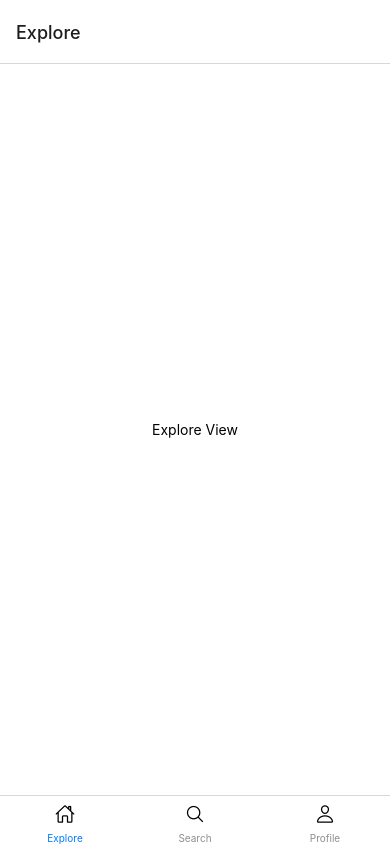
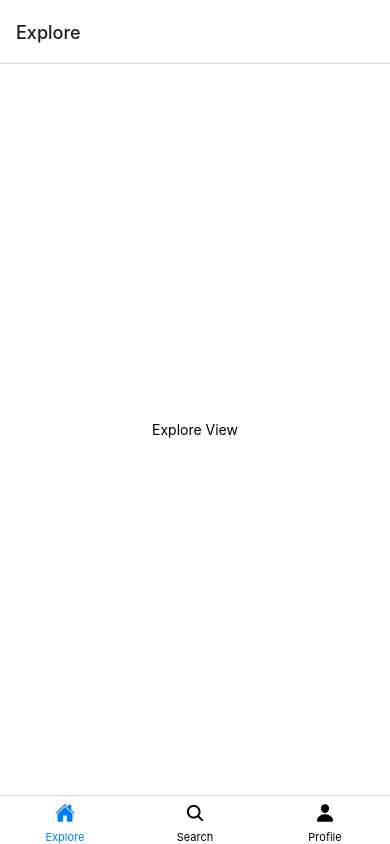
Before and after one commit to MarcusM1231/Cineverse, a React Native app in the folder Cineverse/: screen / in a window 390 px wide. Built offline with nearby package versions, Linux system fonts and the light colour scheme.

Commit message:
CV-1:  Tab-bar Styling
Added styling to tab-bar

```diff
--- a/Cineverse/App.tsx
+++ b/Cineverse/App.tsx
@@ -8,32 +8,40 @@ import ProfileView from './Views/MainViews/ProfileView';
 import { Ionicons } from '@expo/vector-icons';
 
 const Tab = createBottomTabNavigator();
+const ActiveIconColor = "#007BFF"
+const InactiveIconColor = "black"
 
 export default function App() {
   return (
     <NavigationContainer>
-      <Tab.Navigator initialRouteName='Explore'>
+      <Tab.Navigator
+        initialRouteName='Explore'
+        screenOptions={{
+          tabBarInactiveTintColor: "black",
+          tabBarLabelStyle: {fontSize: 11},
+        }}
+      >
         <Tab.Screen name='Explore' component={ExploreView}
           options={{
-            tabBarIcon: () => (
-              <Ionicons name='home-outline' size={20} />
-            )
+            tabBarIcon: ({focused}) => (
+              <Ionicons name='home' size={20} color={focused ? ActiveIconColor : InactiveIconColor} />
+            ),
           }}
         />
 
         <Tab.Screen name='Search' component={SearchView}
           options={{
-              tabBarIcon: () => (
-                <Ionicons name='search-outline' size={20} />
-              )
+              tabBarIcon: ({focused}) => (
+                <Ionicons name='search' size={20} color={focused ? ActiveIconColor : InactiveIconColor} />
+              ),
             }}
           />
 
         <Tab.Screen name='Profile' component={ProfileView}
           options={{
-            tabBarIcon: () => (
-              <Ionicons name='person-outline' size={20} />
-            )
+            tabBarIcon: ({focused}) => (
+              <Ionicons name='person' size={20} color={focused ? ActiveIconColor : InactiveIconColor} />
+            ),
           }}
         />
     </Tab.Navigator>
```
